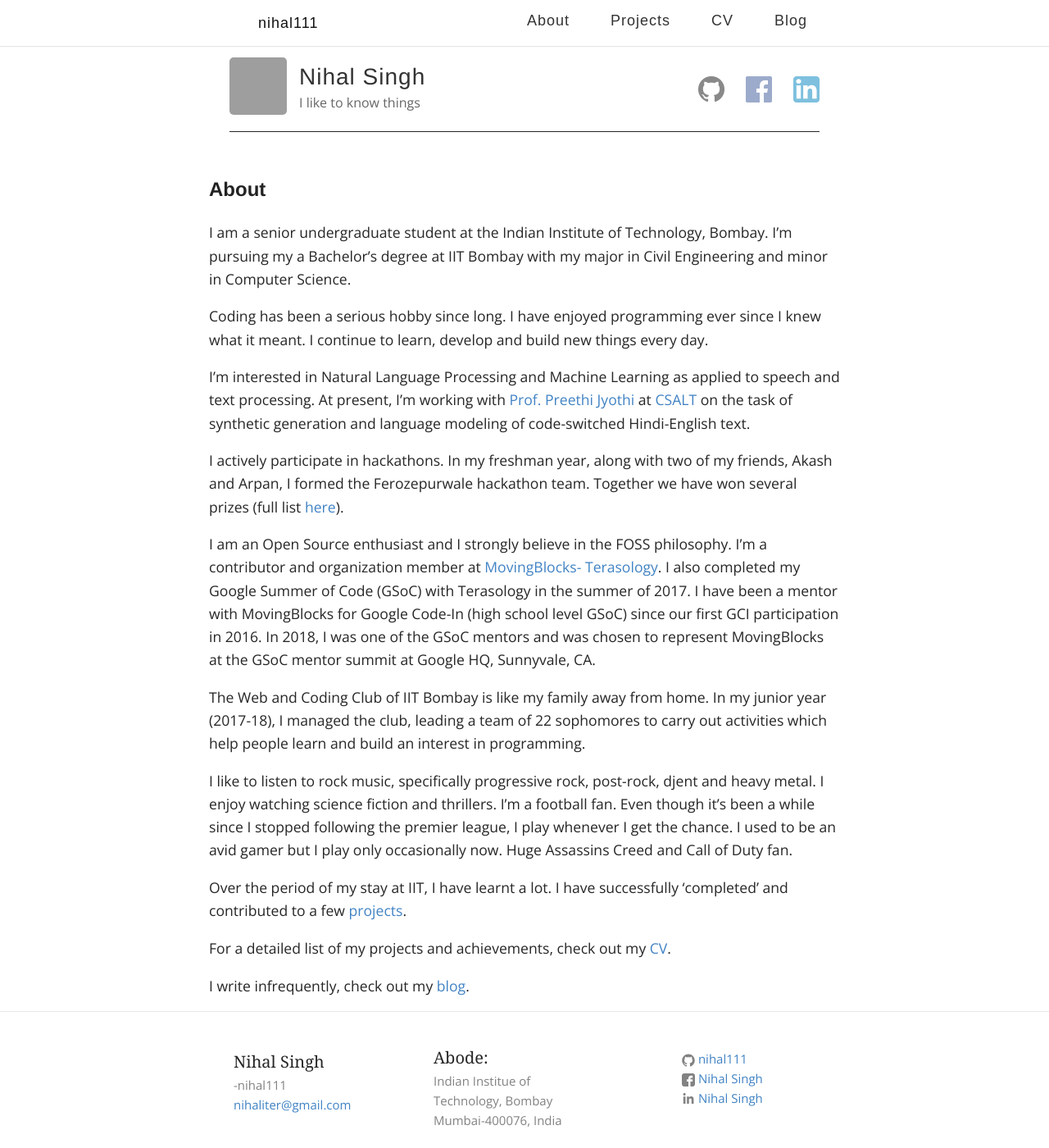
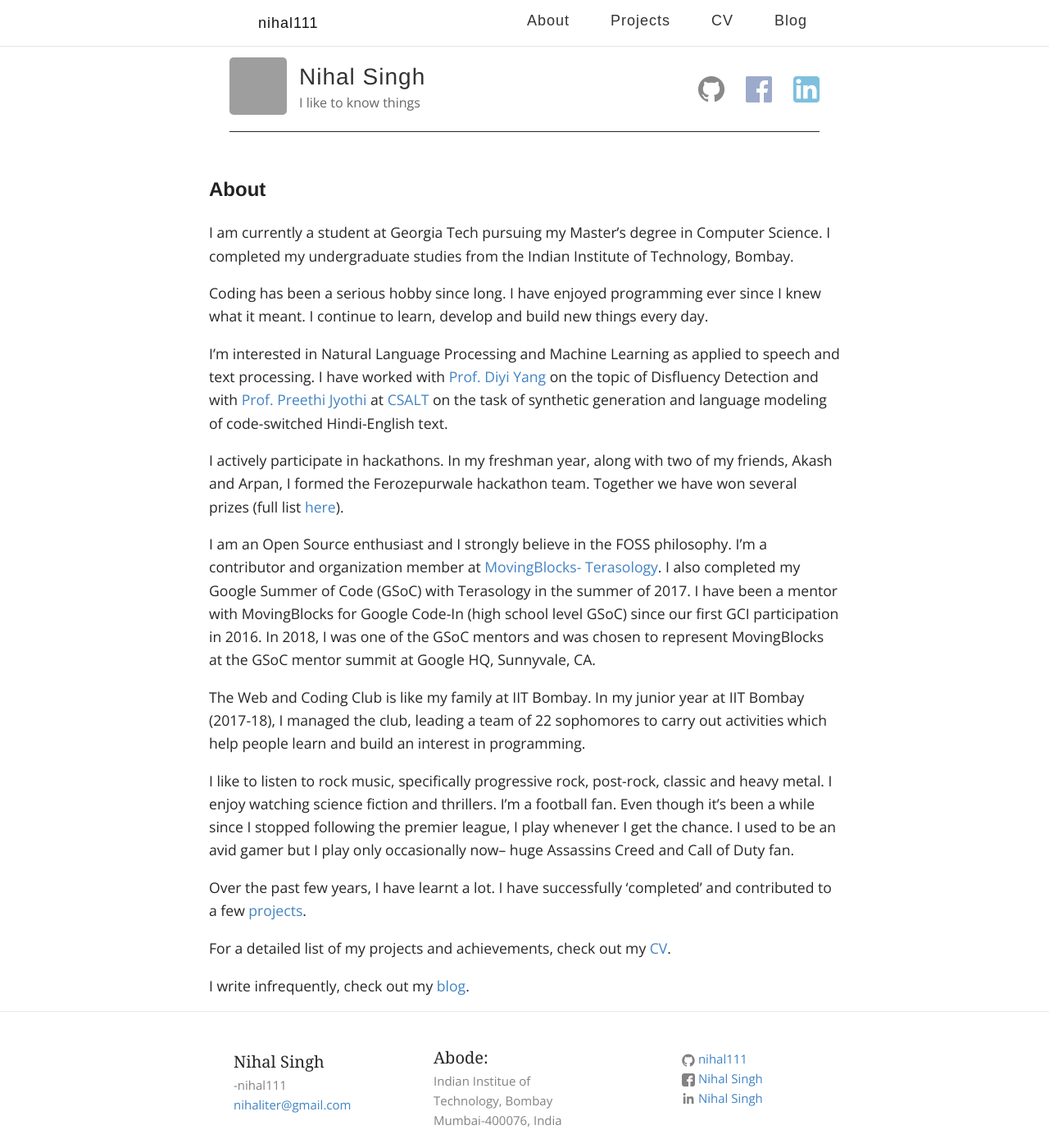
Before and after one commit to nihal111/nihal111.github.io, a Jekyll site: the page built from _pages/about.md, in a window 1280 px wide and 1400 px high. Shown: the whole window at 82% size. Built offline with Jekyll 4.4.1, drawn with Linux system fonts in a browser that asks for light colours; some web fonts are replaced; grey boxes are pictures that could not be loaded.

Commit message:
Update about.md

```diff
--- a/_pages/about.md
+++ b/_pages/about.md
@@ -5,21 +5,21 @@ header: True
 permalink: /about/
 ---
 
-I am a senior undergraduate student at the Indian Institute of Technology, Bombay. I'm pursuing my a Bachelor's degree at IIT Bombay with my major in Civil Engineering and minor in Computer Science.
+I am currently a student at Georgia Tech pursuing my Master's degree in Computer Science. I completed my undergraduate studies from the Indian Institute of Technology, Bombay.
 
 Coding has been a serious hobby since long. I have enjoyed programming ever since I knew what it meant. I continue to learn, develop and build new things every day.
 
-I'm interested in Natural Language Processing and Machine Learning as applied to speech and text processing. At present, I'm working with [Prof. Preethi Jyothi][pjyothi] at [CSALT][csalt] on the task of synthetic generation and language modeling of code-switched Hindi-English text.
+I'm interested in Natural Language Processing and Machine Learning as applied to speech and text processing. I have worked with [Prof. Diyi Yang][dyang] on the topic of Disfluency Detection and with [Prof. Preethi Jyothi][pjyothi] at [CSALT][csalt] on the task of synthetic generation and language modeling of code-switched Hindi-English text.
 
 I actively participate in hackathons. In my freshman year, along with two of my friends, Akash and Arpan, I formed the Ferozepurwale hackathon team. Together we have won several prizes (full list [here][hackathons]).
 
 I am an Open Source enthusiast and I strongly believe in the FOSS philosophy. I'm a contributor and organization member at [MovingBlocks- Terasology]. I also completed my Google Summer of Code (GSoC) with Terasology in the summer of 2017. I have been a mentor with MovingBlocks for Google Code-In (high school level GSoC) since our first GCI participation in 2016. In 2018, I was one of the GSoC mentors and was chosen to represent MovingBlocks at the GSoC mentor summit at Google HQ, Sunnyvale, CA.
 
-The Web and Coding Club of IIT Bombay is like my family away from home. In my junior year (2017-18), I managed the club, leading a team of 22 sophomores to carry out activities which help people learn and build an interest in programming.
+The Web and Coding Club is like my family at IIT Bombay. In my junior year at IIT Bombay (2017-18), I managed the club, leading a team of 22 sophomores to carry out activities which help people learn and build an interest in programming.
 
-I like to listen to rock music, specifically progressive rock, post-rock, djent and heavy metal. I enjoy watching science fiction and thrillers. I'm a football fan. Even though it's been a while since I stopped following the premier league, I play whenever I get the chance. I used to be an avid gamer but I play only occasionally now. Huge Assassins Creed and Call of Duty fan.
+I like to listen to rock music, specifically progressive rock, post-rock, classic and heavy metal. I enjoy watching science fiction and thrillers. I'm a football fan. Even though it's been a while since I stopped following the premier league, I play whenever I get the chance. I used to be an avid gamer but I play only occasionally now-- huge Assassins Creed and Call of Duty fan.
 
-Over the period of my stay at IIT, I have learnt a lot. I have successfully 'completed' and contributed to a few [projects].
+Over the past few years, I have learnt a lot. I have successfully 'completed' and contributed to a few [projects].
 
 For a detailed list of my projects and achievements, check out my [CV][CV].
 
```
Also changed, not shown: other parts of _pages/about.md (+1 -0 lines).
